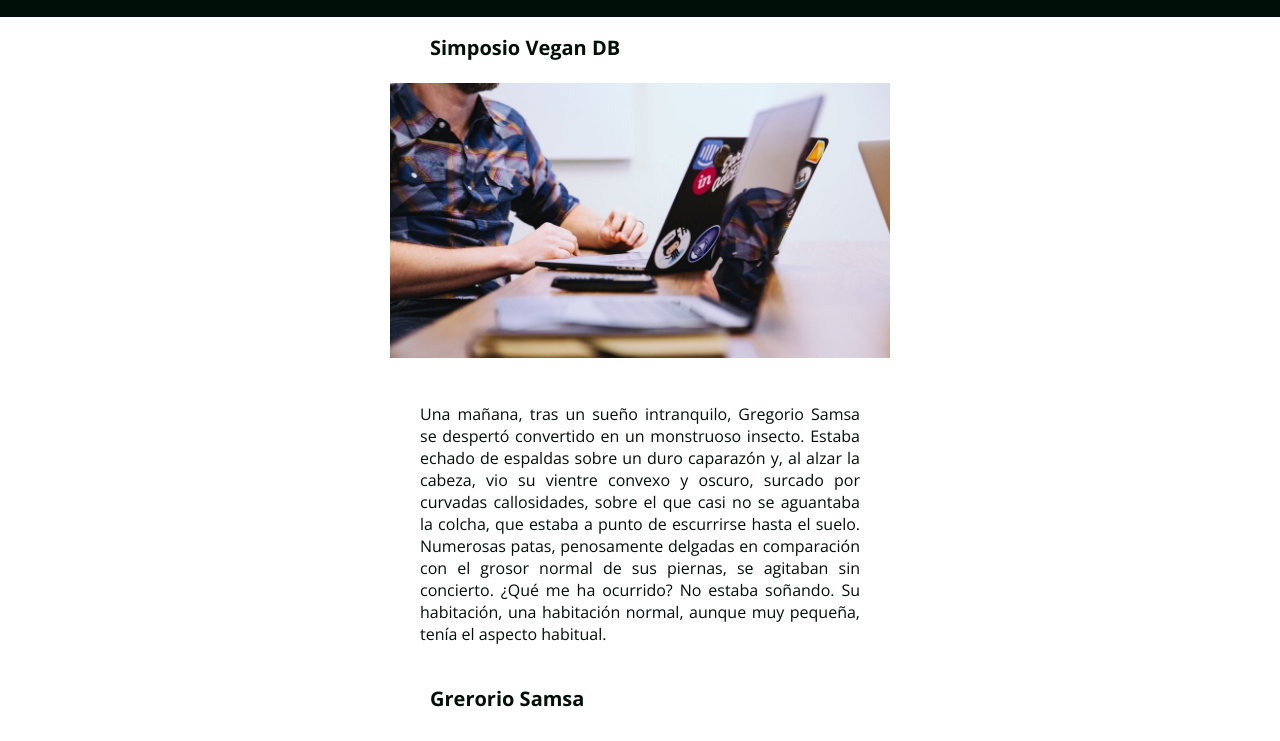
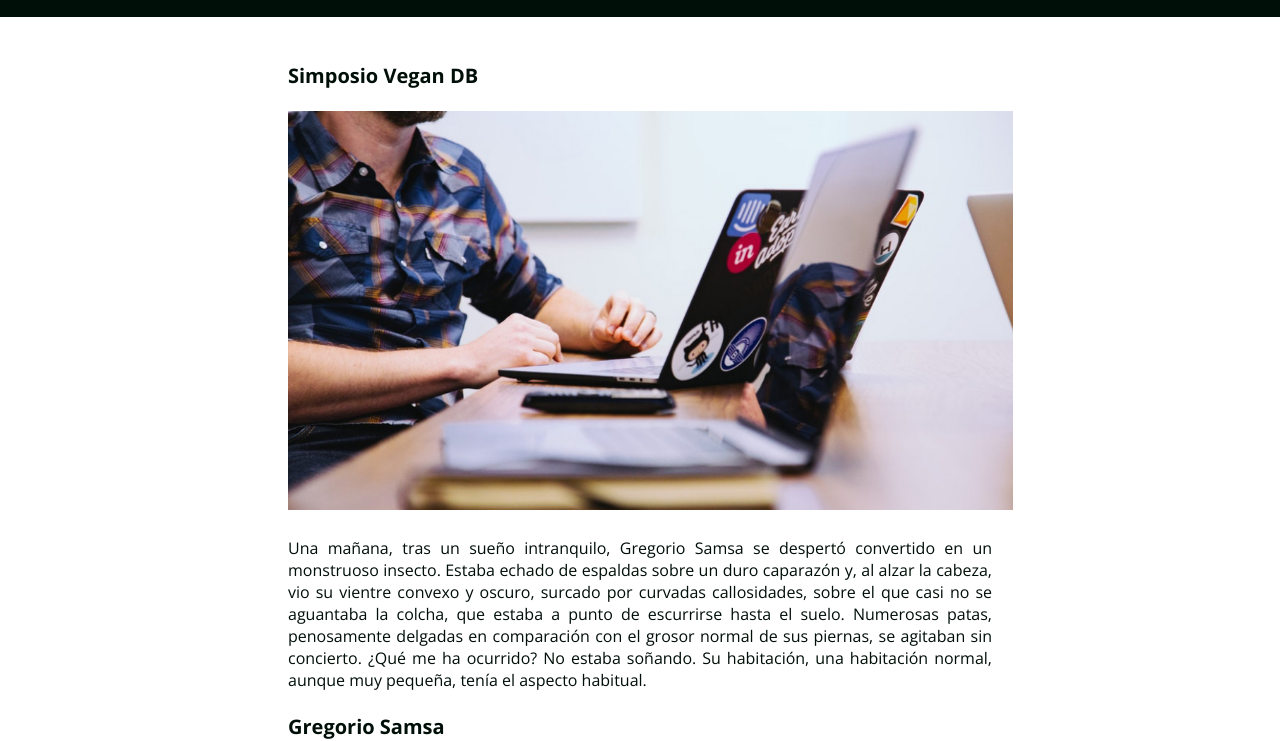
Before and after one commit to njrodriguez841/fUNDAMENTOSwEBg6, a plain HTML site: page HTML/DesafioMeetAndCoffe/Evento01.html in a window 1280 px wide. Shown: the part 60-801 px from the top of the page. Drawn offline with nearby package versions, Linux system fonts and the light colour scheme.

Commit message:
corregida

```diff
--- a/HTML/DesafioMeetAndCoffe/Evento01.html
+++ b/HTML/DesafioMeetAndCoffe/Evento01.html
@@ -12,20 +12,7 @@
     <link rel="stylesheet" href="https://use.fontawesome.com/releases/v5.6.3/css/all.css" integrity="sha384-UHRtZLI+pbxtHCWp1t77Bi1L4ZtiqrqD80Kn4Z8NTSRyMA2Fd33n5dQ8lWUE00s/" crossorigin="anonymous">
     <link rel="stylesheet" href="assets/css/style.css">
     <title>CSS SELECTOR</title>
-    <style>
-        .titulo {
-            text-align: left;
-            margin-left: 430px;
-        }
 
-        .parrafo {
-            text-align: justify;
-            box-sizing: content-box;
-            padding: 40px;
-            margin-left: 380px;
-            margin-right: 380px;
-        }
-    </style>
 </head>
 
 <body>
@@ -36,21 +23,21 @@
                     <svg xmlns="http://www.w3.org/2000/svg" viewBox="0 0 44 44"><path d="M11.8 26l-2.2 2.3c-.5-2.9-.7-7.5 2.2-11.2V26zm-.4 4.1c2.7.5 7.2.7 10.6-2.3h-8.5l-2.1 2.3zm5.3-16.2c-.8.2-1.7.5-2.4.9v8.5l2.4-2.6v-6.8zm2.5-.3v4.6l4-4.2c-1.1-.3-2.5-.5-4-.4zM16 25.2h8.1c.4-.8.7-1.7.9-2.6h-6.6L16 25.2zm28-6.1V25c0 4.3-3.3 7.8-7.4 7.8h-1.8v2.9c0 4.6-3.6 8.3-7.9 8.3h-19C3.6 44 0 40.3 0 35.7V0h34.8v11.4h1.8c4.1 0 7.4 3.5 7.4 7.7zm-16.2.9c.1-2.6-.4-5-.8-6.4-.2-.9-.4-1.4-.4-1.4s-.5-.2-1.4-.4c-1.4-.4-3.6-.9-6.1-.8-.8 0-1.7.1-2.5.3-.8.2-1.6.4-2.4.7-.9.4-1.7.8-2.5 1.5-.6.5-1.1 1-1.6 1.6-4.5 5.4-3.4 12.5-2.6 15.5.2.9.4 1.4.4 1.4s.5.2 1.4.4c2.8.8 9.6 2 14.7-2.7.6-.5 1.1-1.1 1.5-1.7.6-.8 1-1.7 1.4-2.6.3-.8.5-1.7.7-2.6.1-1.1.2-1.9.2-2.8zm13.2-.9c0-2.6-2-4.6-4.4-4.6h-1.8v15.1h1.8c2.4 0 4.4-2.1 4.4-4.6v-5.9zM21 20h4.4c0-1.6-.1-3-.4-4.2L21 20z"/></svg>
                 </a>
             </li>
-            <li><a href="#ubicacion">Ubicación</a></li>
+            <li><a href="index.html">Ubicación</a></li>
             <li><a href="#proxima-charla">Próxima Charla</a> </li>
             <li><a href="#eventos">Eventos anteriores</a></li>
             <li><a href="#contacto">Contacto</a></li>
         </ul>
     </nav>
     <br>
-    <section>
+    <section class="centrado2" id="principal">
         <h5 class="titulo"><b>Simposio Vegan DB</b></h5><br>
-        <img src="assets/img/post-1.jpg" alt="machine-learning" width="500px"></div>
-        <br>
+        <img src="assets/img/post-1.jpg" alt="machine-learning"></div>
+        <br><br>
         <p class="parrafo">Una mañana, tras un sueño intranquilo, Gregorio Samsa se despertó convertido en un monstruoso insecto. Estaba echado de espaldas sobre un duro caparazón y, al alzar la cabeza, vio su vientre convexo y oscuro, surcado por curvadas callosidades,
             sobre el que casi no se aguantaba la colcha, que estaba a punto de escurrirse hasta el suelo. Numerosas patas, penosamente delgadas en comparación con el grosor normal de sus piernas, se agitaban sin concierto. ¿Qué me ha ocurrido? No estaba
-            soñando. Su habitación, una habitación normal, aunque muy pequeña, tenía el aspecto habitual. </p>
-        <h5 class="titulo"><b>Grerorio Samsa</b></h5>
+            soñando. Su habitación, una habitación normal, aunque muy pequeña, tenía el aspecto habitual. </p><br>
+        <h5 class="titulo"><b>Gregorio Samsa</b></h5><br>
         <p class="parrafo">
             Una mañana, tras un sueño intranquilo, Gregorio Samsa se despertó convertido en un monstruoso insecto. Estaba echado de espaldas sobre un duro caparazón y, al alzar la cabeza, vio su vientre convexo y oscuro, surcado por curvadas callosidades, sobre el
             que casi no se aguantaba la colcha, que estaba a punto de escurrirse hasta el suelo. Numerosas patas, penosamente delgadas en comparación con el grosor normal de sus piernas, se agitaban sin concierto. ¿Qué me ha ocurrido? No estaba soñando.
--- a/HTML/DesafioMeetAndCoffe/assets/CSS/style.css
+++ b/HTML/DesafioMeetAndCoffe/assets/CSS/style.css
@@ -97,6 +97,12 @@ footer {
 .centrado {
     width: 75%;
     margin: 0 auto;
+    /*margin-top: 0;
+    margin-left: 30px;
+    margin-bottom: 0px;
+    margin-right: 30px;
+    margin: 0 30px;
+    margin: 0 30px 0 30px;*/
 }
 
 .charla-speaker,
@@ -130,6 +136,7 @@ nav {
     padding: 1.25rem 4rem;
     position: fixed;
     width: 100vw;
+    top: 0;
 }
 
 nav ul {
@@ -153,3 +160,25 @@ nav ul li {
 footer i {
     margin: 0 0.25em 0.5em 0.25em;
 }
+
+.titulo {
+    text-align: left;
+}
+
+.parrafo {
+    text-align: justify;
+    box-sizing: content-box;
+}
+
+#principal {
+    margin-top: 100px;
+}
+
+.centrado2 {
+    width: 55%;
+    margin: 0 auto;
+}
+
+.centrado2 img {
+    width: 725px;
+}
```
Also changed, not shown: CSS/margenes.html (added, +46 -0 lines), HTML/DesafioMeetAndCoffe/index.html (+1 -2 lines).
